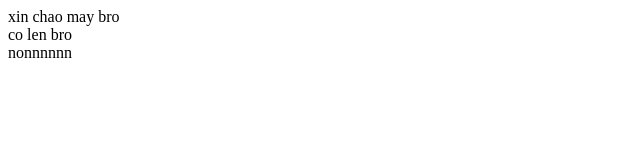
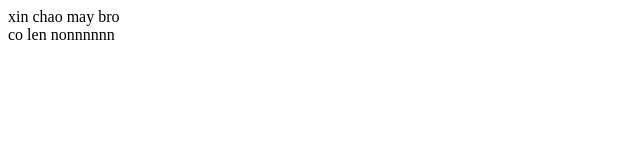
Before and after one commit to kred-e058/git-practice, a plain HTML site: page index.html in a window 1280 px wide. Shown: the whole page, without its empty margins (0-640 px from the left). Drawn offline with Linux system fonts and the light colour scheme.

Commit message:
Update index.html

```diff
--- a/index.html
+++ b/index.html
@@ -1,3 +1,3 @@
 <div>xin chao may bro</div>
-<div>co len bro</div>
+<div>co len
 nonnnnnn
```
